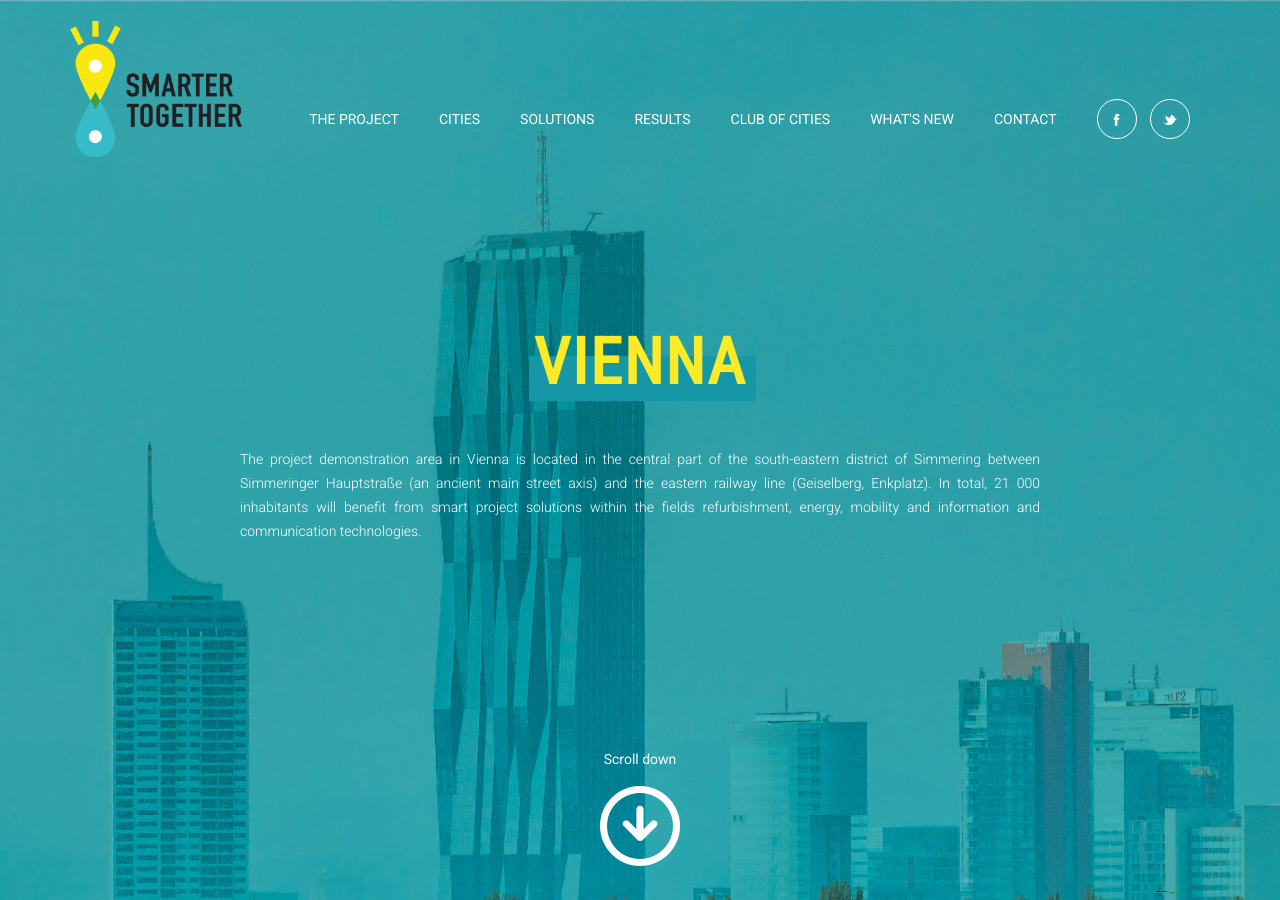
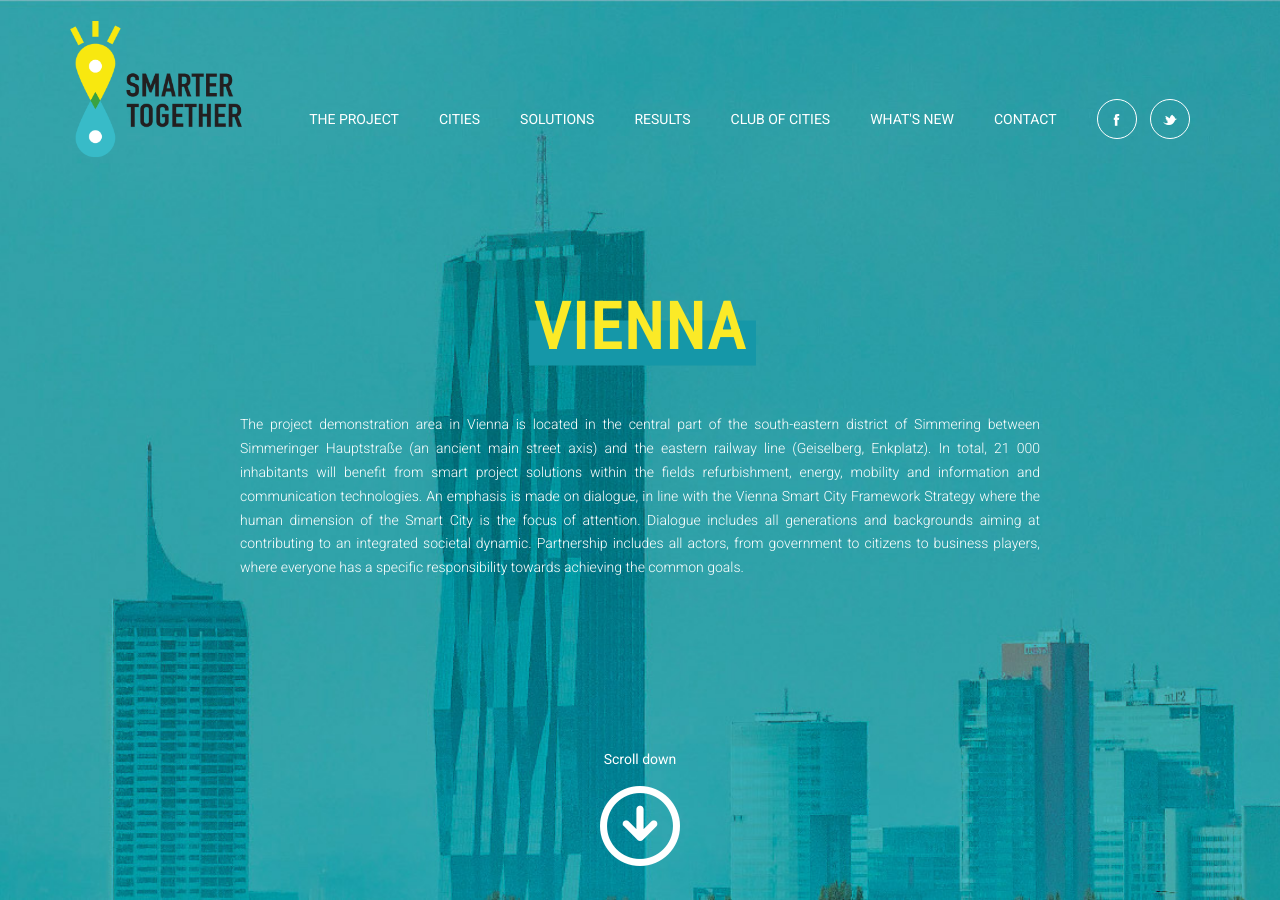
Before and after one commit to frontcraft/smarttogether, a Jekyll site: the page built from cities/vienna.md, in a window 1280 px wide and 900 px high. Built offline with Jekyll 4.4.1, drawn with Linux system fonts in a browser that asks for light colours; nearby versions of some CDN libraries.

Commit message:
Update vienna.md

```diff
--- a/cities/vienna.md
+++ b/cities/vienna.md
@@ -1,6 +1,6 @@
 ---
 title: Vienna
-subtitle: The project demonstration area in Vienna is located in the central part of the south-eastern district of Simmering between Simmeringer Hauptstraße (an ancient main street axis) and the eastern railway line (Geiselberg, Enkplatz). In total, 21 000 inhabitants will benefit from smart project solutions within the fields refurbishment, energy, mobility and information and communication technologies.
+subtitle: The project demonstration area in Vienna is located in the central part of the south-eastern district of Simmering between Simmeringer Hauptstraße (an ancient main street axis) and the eastern railway line (Geiselberg, Enkplatz). In total, 21 000 inhabitants will benefit from smart project solutions within the fields refurbishment, energy, mobility and information and communication technologies. An emphasis is made on dialogue, in line with the Vienna Smart City Framework Strategy where the human dimension of the Smart City is the focus of attention. Dialogue includes all generations and backgrounds aiming at contributing to an integrated societal dynamic. Partnership includes all actors, from government to citizens to business players, where everyone has a specific responsibility towards achieving the common goals.
 imageurl: images/cities/wide-vienna.jpg
 layout: city-page
 published: true
```
